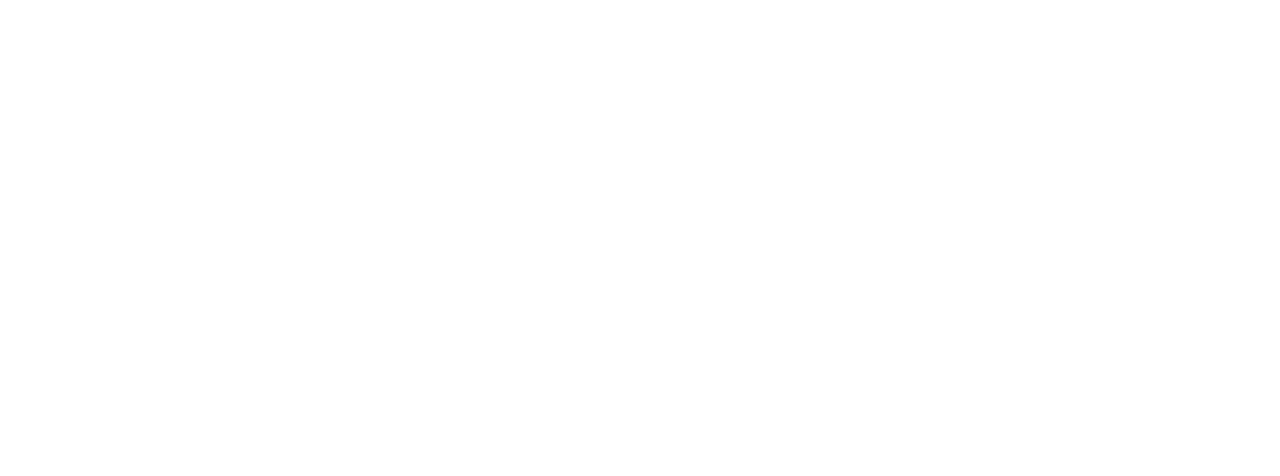
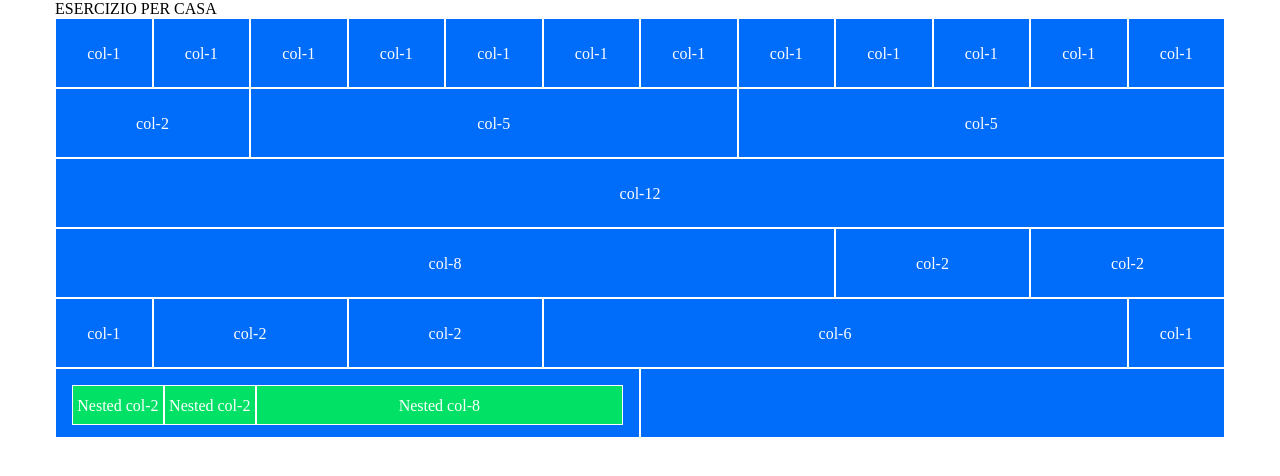
Before and after one commit to MicheleRai/html-css-12bool, a plain HTML site: page index.html in a window 1280 px wide. Drawn offline with Linux system fonts and the light colour scheme.

Commit message:
first section added

```diff
--- a/12bool.css
+++ b/12bool.css
@@ -11,6 +11,9 @@
     display: flex;
     flex-direction: row;
     flex-wrap: wrap;
+}
+.align-center{
+    text-align: center;
 }
 /* col */
 .col-1{
--- a/index.html
+++ b/index.html
@@ -10,6 +10,53 @@
     <link rel="stylesheet" href="style.css">
 </head>
 <body>
-
+    <div class="container">
+        <header>ESERCIZIO PER CASA</header>
+        <!-- priam sezione -->
+        <section class="txt-white">
+            <div class="row bg-blue">
+                <div class="col-1 bord-white align-center h70">col-1</div>
+                <div class="col-1 bord-white align-center h70">col-1</div>
+                <div class="col-1 bord-white align-center h70">col-1</div>
+                <div class="col-1 bord-white align-center h70">col-1</div>
+                <div class="col-1 bord-white align-center h70">col-1</div>
+                <div class="col-1 bord-white align-center h70">col-1</div>
+                <div class="col-1 bord-white align-center h70">col-1</div>
+                <div class="col-1 bord-white align-center h70">col-1</div>
+                <div class="col-1 bord-white align-center h70">col-1</div>
+                <div class="col-1 bord-white align-center h70">col-1</div>
+                <div class="col-1 bord-white align-center h70">col-1</div>
+                <div class="col-1 bord-white align-center h70">col-1</div>
+            </div>
+            <div class="row bg-blue">
+                <div class="bord-white h70 align-center col-2">col-2</div>
+                <div class="bord-white h70 align-center col-5">col-5</div>
+                <div class="bord-white h70 align-center col-5">col-5</div>
+            </div>
+            <div class="row bg-blue">
+                <div class="bord-white align-center h70 col-12">col-12</div>
+            </div>
+            <div class="row bg-blue">
+                <div class="bord-white align-center h70 col-8">col-8</div>
+                <div class="bord-white align-center h70 col-2">col-2</div>
+                <div class="bord-white align-center h70 col-2">col-2</div>
+            </div>
+            <div class="row bg-blue">
+                <div class="bord-white align-center h70 col-1">col-1</div>
+                <div class="bord-white align-center h70 col-2">col-2</div>
+                <div class="bord-white align-center h70 col-2">col-2</div>
+                <div class="bord-white align-center h70 col-6">col-6</div>
+                <div class="bord-white align-center h70 col-1">col-1</div>
+            </div>
+            <div class="row bg-blue">
+                <div class="row pad-1 bord-white h70 col-6">
+                    <div class="bg-green bord-white align-center-nested col-2">Nested col-2</div>
+                    <div class="bg-green bord-white align-center-nested col-2">Nested col-2</div>
+                    <div class="bg-green bord-white align-center-nested col-8">Nested col-8</div>
+                </div>
+                <div class="pad-1 bord-white align-center h70 col-6"></div>
+            </div>
+        </section>
+    </div>
 </body>
 </html>
--- a/style.css
+++ b/style.css
@@ -0,0 +1,26 @@
+.bg-blue{
+    background-color: #006CFA;
+}
+.bg-green{
+    background-color: #00E165;
+}
+.txt-white{
+    color: white;
+}
+.bord-white{
+    border: 1px solid white;
+}
+.h70{
+    height: 70px;
+}
+.align-center{
+    line-height: 70px;
+}
+.align-center-nested{
+    text-align: center;
+    height: 40px;
+    line-height: 40px;
+}
+.pad-1{
+    padding: 1rem;
+}
```
